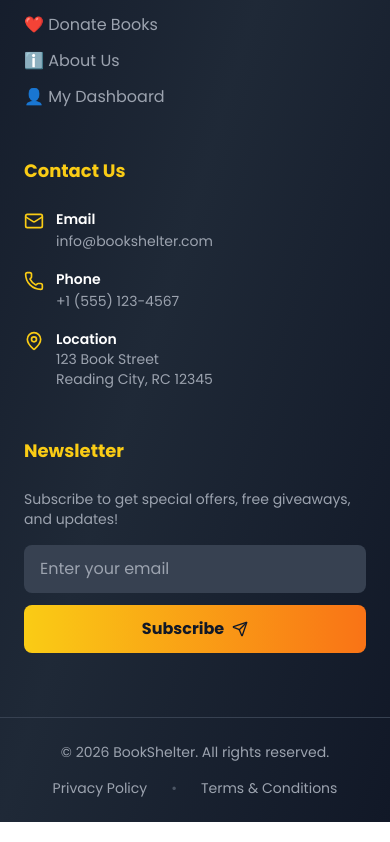
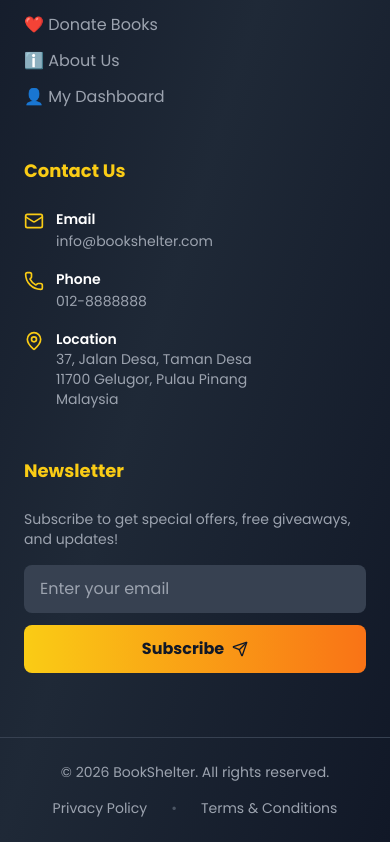
Before and after one commit to Shanqi05/CAT201_PROJECT, a React (Vite) app in the folder secondbook-frontend/: page /accessories in a window 390 px wide. Shown: the part 2013-2855 px from the top of the page. Built offline with nearby package versions, Linux system fonts and the light colour scheme; no server answers.

Commit message:
change address and phone number

```diff
--- a/secondbook-frontend/src/components/Common/Footer.jsx
+++ b/secondbook-frontend/src/components/Common/Footer.jsx
@@ -104,8 +104,8 @@
                                 <Phone className="w-5 h-5 mt-0.5 text-yellow-400 flex-shrink-0" />
                                 <div>
                                     <p className="text-sm font-semibold text-white">Phone</p>
-                                    <a href="tel:+15551234567" className="text-sm hover:text-yellow-400 transition-colors">
-                                        +1 (555) 123-4567
+                                    <a href="tel:012-8888888" className="text-sm hover:text-yellow-400 transition-colors">
+                                        012-8888888
                                     </a>
                                 </div>
                             </li>
@@ -113,7 +113,7 @@
                                 <MapPin className="w-5 h-5 mt-0.5 text-yellow-400 flex-shrink-0" />
                                 <div>
                                     <p className="text-sm font-semibold text-white">Location</p>
-                                    <p className="text-sm">123 Book Street<br />Reading City, RC 12345</p>
+                                    <p className="text-sm">37, Jalan Desa, Taman Desa<br />11700 Gelugor, Pulau Pinang<br />Malaysia</p>
                                 </div>
                             </li>
                         </ul>
--- a/secondbook-frontend/src/components/Common/PrivacyModal.jsx
+++ b/secondbook-frontend/src/components/Common/PrivacyModal.jsx
@@ -129,9 +129,9 @@
                             <br />
                             <span className="font-semibold">Email:</span> privacy@bookshelter.com
                             <br />
-                            <span className="font-semibold">Phone:</span> +1 (555) 123-4567
+                            <span className="font-semibold">Phone:</span> 012-8888888
                             <br />
-                            <span className="font-semibold">Address:</span> 123 Book Street, Reading City, RC 12345
+                            <span className="font-semibold">Address:</span> 37, Jalan Desa, Taman Desa, 11700 Gelugor, Pulau Pinang, Malaysia
                         </p>
                     </section>
                 </div>
--- a/secondbook-frontend/src/components/Common/TermsModal.jsx
+++ b/secondbook-frontend/src/components/Common/TermsModal.jsx
@@ -110,7 +110,9 @@
                             <br />
                             <span className="font-semibold">Email:</span> support@bookshelter.com
                             <br />
-                            <span className="font-semibold">Phone:</span> +60 12 345 6666
+                            <span className="font-semibold">Phone:</span> 012-8888888
+                            <br />
+                            <span className="font-semibold">Address:</span> 37, Jalan Desa, Taman Desa, 11700 Gelugor, Pulau Pinang, Malaysia
                         </p>
                     </section>
                 </div>
```
